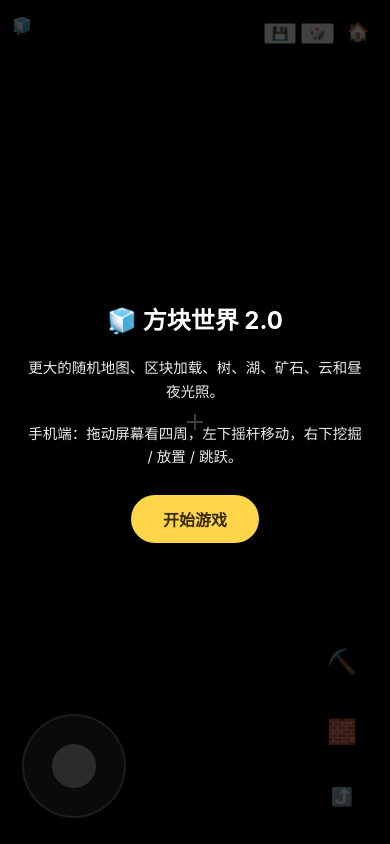
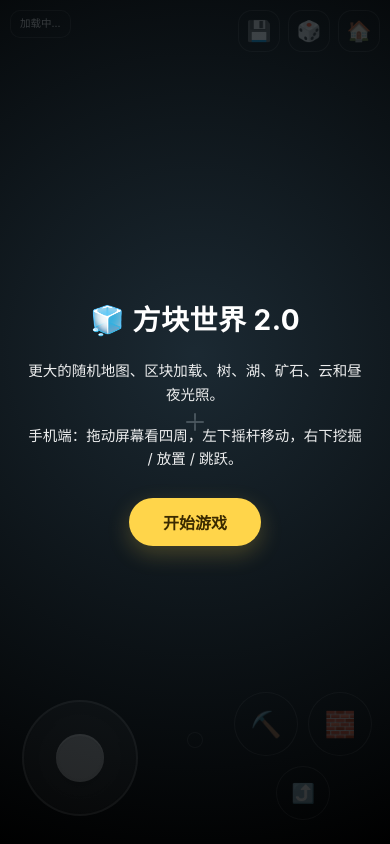
Before and after one commit to s8k8ps26k6-ui/game, a website built with Vite: page index.html in a window 390 px wide. Built offline with nearby package versions, Linux system fonts and the light colour scheme.

Commit message:
Upgrade mobile controls and HUD styling

```diff
--- a/src/style.css
+++ b/src/style.css
@@ -13,6 +13,8 @@ html, body {
   overscroll-behavior: none;
   font-family: -apple-system, BlinkMacSystemFont, "PingFang SC", "Microsoft YaHei", sans-serif;
 }
+
+button { font: inherit; }
 
 #container {
   position: fixed;
@@ -32,130 +34,232 @@ canvas#c {
   position: absolute;
   top: 50%;
   left: 50%;
-  width: 20px;
-  height: 20px;
+  width: 24px;
+  height: 24px;
   pointer-events: none;
   transform: translate(-50%, -50%);
   z-index: 5;
+  opacity: 0.92;
 }
 
 #crosshair::before,
 #crosshair::after {
   content: "";
   position: absolute;
-  background: rgba(255,255,255,0.88);
-  box-shadow: 0 0 2px rgba(0,0,0,0.65);
+  background: rgba(255,255,255,0.92);
+  box-shadow: 0 0 3px rgba(0,0,0,0.7);
+  border-radius: 1px;
 }
 
-#crosshair::before { left: 9px; top: 2px; width: 2px; height: 16px; }
-#crosshair::after { top: 9px; left: 2px; height: 2px; width: 16px; }
+#crosshair::before { left: 11px; top: 3px; width: 2px; height: 18px; }
+#crosshair::after { top: 11px; left: 3px; height: 2px; width: 18px; }
 
 #hud-top {
   position: absolute;
-  top: max(12px, env(safe-area-inset-top));
-  left: 12px;
-  right: 12px;
+  top: max(10px, env(safe-area-inset-top));
+  left: max(10px, env(safe-area-inset-left));
+  right: max(10px, env(safe-area-inset-right));
   display: flex;
   justify-content: space-between;
   align-items: flex-start;
-  z-index: 5;
+  z-index: 6;
+  pointer-events: none;
+  gap: 10px;
+}
+
+#hud-left {
+  min-width: 0;
+  display: flex;
+  flex-direction: column;
+  gap: 6px;
+}
+
+#title-chip,
+#debugText,
+.tool-btn,
+#center-toast {
+  background: rgba(0,0,0,0.42);
+  color: #fff;
+  border: 1px solid rgba(255,255,255,0.16);
+  box-shadow: 0 4px 14px rgba(0,0,0,0.22);
+  backdrop-filter: blur(6px);
+}
+
+#title-chip {
+  width: fit-content;
+  padding: 6px 10px;
+  border-radius: 999px;
+  font-weight: 800;
+  font-size: 13px;
+  letter-spacing: 0.5px;
+}
+
+#debugText {
+  max-width: min(54vw, 340px);
+  padding: 6px 9px;
+  border-radius: 10px;
+  font-size: 11px;
+  line-height: 1.35;
+  white-space: pre-line;
+  opacity: 0.92;
+}
+
+#hud-tools {
+  display: flex;
+  gap: 8px;
+  pointer-events: auto;
+}
+
+.tool-btn {
+  width: 42px;
+  height: 42px;
+  border-radius: 14px;
+  font-size: 20px;
+}
+
+.tool-btn:active,
+.action-btn:active,
+.hotbar-slot:active {
+  transform: scale(0.96);
+  background: rgba(255,213,74,0.55);
+}
+
+#center-toast {
+  position: absolute;
+  left: 50%;
+  top: 18%;
+  transform: translateX(-50%);
+  padding: 8px 14px;
+  border-radius: 999px;
+  color: #fff;
+  font-weight: 700;
+  font-size: 13px;
+  opacity: 0;
+  transition: opacity 180ms ease;
+  z-index: 7;
   pointer-events: none;
 }
 
-#palette {
+#center-toast.show { opacity: 1; }
+
+#hotbar {
+  position: absolute;
+  left: 50%;
+  bottom: max(18px, env(safe-area-inset-bottom));
+  transform: translateX(-50%);
   display: flex;
   gap: 6px;
-  max-width: calc(100vw - 76px);
+  padding: 7px;
+  border-radius: 16px;
+  background: rgba(0,0,0,0.42);
+  border: 1px solid rgba(255,255,255,0.17);
+  box-shadow: 0 6px 18px rgba(0,0,0,0.28);
+  backdrop-filter: blur(7px);
+  z-index: 6;
+  pointer-events: auto;
+  max-width: calc(100vw - 180px);
   overflow-x: auto;
-  background: rgba(0,0,0,0.35);
-  padding: 6px;
-  border-radius: 12px;
-  backdrop-filter: blur(2px);
-  pointer-events: auto;
 }
 
-.swatch {
+.hotbar-slot {
   flex: 0 0 auto;
-  width: 32px;
-  height: 32px;
-  border-radius: 7px;
-  border: 2px solid rgba(255,255,255,0.35);
+  position: relative;
+  width: 42px;
+  height: 42px;
+  border-radius: 11px;
+  border: 2px solid rgba(255,255,255,0.25);
+  background: rgba(255,255,255,0.1);
+  overflow: hidden;
 }
 
-.swatch.selected {
+.hotbar-slot.selected {
   border-color: #fff;
-  box-shadow: 0 0 0 2px #ffd54a;
+  box-shadow: 0 0 0 2px #ffd54a, 0 0 16px rgba(255,213,74,0.45);
 }
 
-#resetBtn {
-  pointer-events: auto;
-  width: 40px;
-  height: 40px;
-  border-radius: 50%;
-  background: rgba(0,0,0,0.35);
-  color: #fff;
-  border: none;
-  font-size: 18px;
+.hotbar-color {
+  position: absolute;
+  inset: 8px;
+  border-radius: 7px;
+  box-shadow: inset 0 2px 0 rgba(255,255,255,0.25), inset 0 -3px 0 rgba(0,0,0,0.22);
+}
+
+.hotbar-num {
+  position: absolute;
+  left: 4px;
+  top: 1px;
+  font-size: 10px;
+  color: rgba(255,255,255,0.76);
+  text-shadow: 0 1px 2px #000;
 }
 
 #joystick-base {
   position: absolute;
   left: max(22px, env(safe-area-inset-left));
-  bottom: max(26px, env(safe-area-inset-bottom));
-  width: 104px;
-  height: 104px;
+  bottom: max(28px, env(safe-area-inset-bottom));
+  width: 116px;
+  height: 116px;
   border-radius: 50%;
-  background: rgba(255,255,255,0.14);
-  border: 2px solid rgba(255,255,255,0.3);
+  background: radial-gradient(circle, rgba(255,255,255,0.18), rgba(255,255,255,0.07));
+  border: 2px solid rgba(255,255,255,0.24);
   touch-action: none;
-  z-index: 5;
+  z-index: 6;
 }
 
 #joystick-knob {
   position: absolute;
   left: 50%;
   top: 50%;
-  width: 44px;
-  height: 44px;
+  width: 48px;
+  height: 48px;
   border-radius: 50%;
-  background: rgba(255,255,255,0.55);
+  background: rgba(255,255,255,0.62);
+  box-shadow: 0 4px 12px rgba(0,0,0,0.26), inset 0 2px 0 rgba(255,255,255,0.35);
   transform: translate(-50%, -50%);
 }
 
 #action-buttons {
   position: absolute;
   right: max(18px, env(safe-area-inset-right));
-  bottom: max(22px, env(safe-area-inset-bottom));
-  display: flex;
-  flex-direction: column;
+  bottom: max(24px, env(safe-area-inset-bottom));
+  display: grid;
+  grid-template-columns: 64px 64px;
+  grid-template-rows: 64px 54px;
+  grid-template-areas:
+    "mine place"
+    "jump jump";
   align-items: center;
+  justify-items: center;
   gap: 10px;
-  z-index: 5;
+  z-index: 6;
 }
 
+#mineBtn { grid-area: mine; }
+#placeBtn { grid-area: place; }
+#jumpBtn { grid-area: jump; }
+
 .action-btn {
-  width: 60px;
-  height: 60px;
+  width: 64px;
+  height: 64px;
   border-radius: 50%;
-  border: none;
-  font-size: 24px;
-  background: rgba(0,0,0,0.4);
+  border: 1px solid rgba(255,255,255,0.18);
+  font-size: 25px;
+  background: rgba(0,0,0,0.46);
   color: #fff;
-  box-shadow: 0 2px 6px rgba(0,0,0,0.3);
+  box-shadow: 0 4px 14px rgba(0,0,0,0.28);
+  backdrop-filter: blur(6px);
 }
 
-.action-btn:active { background: rgba(255,213,74,0.55); }
-
 #jumpBtn {
-  width: 50px;
-  height: 50px;
-  font-size: 18px;
+  width: 54px;
+  height: 54px;
+  font-size: 19px;
 }
 
 #info-overlay {
   position: absolute;
   inset: 0;
-  background: rgba(0,0,0,0.72);
+  background: radial-gradient(circle at 50% 42%, rgba(35,53,65,0.78), rgba(0,0,0,0.82));
   color: #fff;
   display: flex;
   flex-direction: column;
@@ -163,14 +267,15 @@ canvas#c {
   justify-content: center;
   text-align: center;
   padding: 28px;
-  gap: 14px;
-  z-index: 10;
+  gap: 13px;
+  z-index: 12;
   pointer-events: auto;
 }
 
 #info-overlay h1 {
-  margin: 0 0 4px;
-  font-size: 24px;
+  margin: 0 0 6px;
+  font-size: 28px;
+  letter-spacing: 0.5px;
 }
 
 #info-overlay p {
@@ -178,20 +283,33 @@ canvas#c {
   font-size: 14.5px;
   line-height: 1.65;
   opacity: 0.92;
-  max-width: 340px;
+  max-width: 390px;
 }
 
 #startBtn {
-  margin-top: 10px;
-  padding: 12px 32px;
-  border-radius: 26px;
+  margin-top: 12px;
+  padding: 12px 34px;
+  border-radius: 999px;
   border: none;
   background: #ffd54a;
   font-size: 16px;
-  font-weight: 700;
+  font-weight: 800;
   color: #3a2a00;
+  box-shadow: 0 8px 22px rgba(255,213,74,0.22);
+}
+
+@media (max-width: 620px) {
+  #hotbar { max-width: calc(100vw - 210px); }
+  .hotbar-slot { width: 38px; height: 38px; }
+  #debugText { font-size: 10.5px; max-width: 50vw; }
 }
 
 @media (max-width: 520px) {
   .desktop-tip { display: none; }
+  #title-chip { display: none; }
+  #debugText { max-width: 52vw; }
+  #hotbar {
+    bottom: max(96px, calc(env(safe-area-inset-bottom) + 96px));
+    max-width: calc(100vw - 28px);
+  }
 }
```
